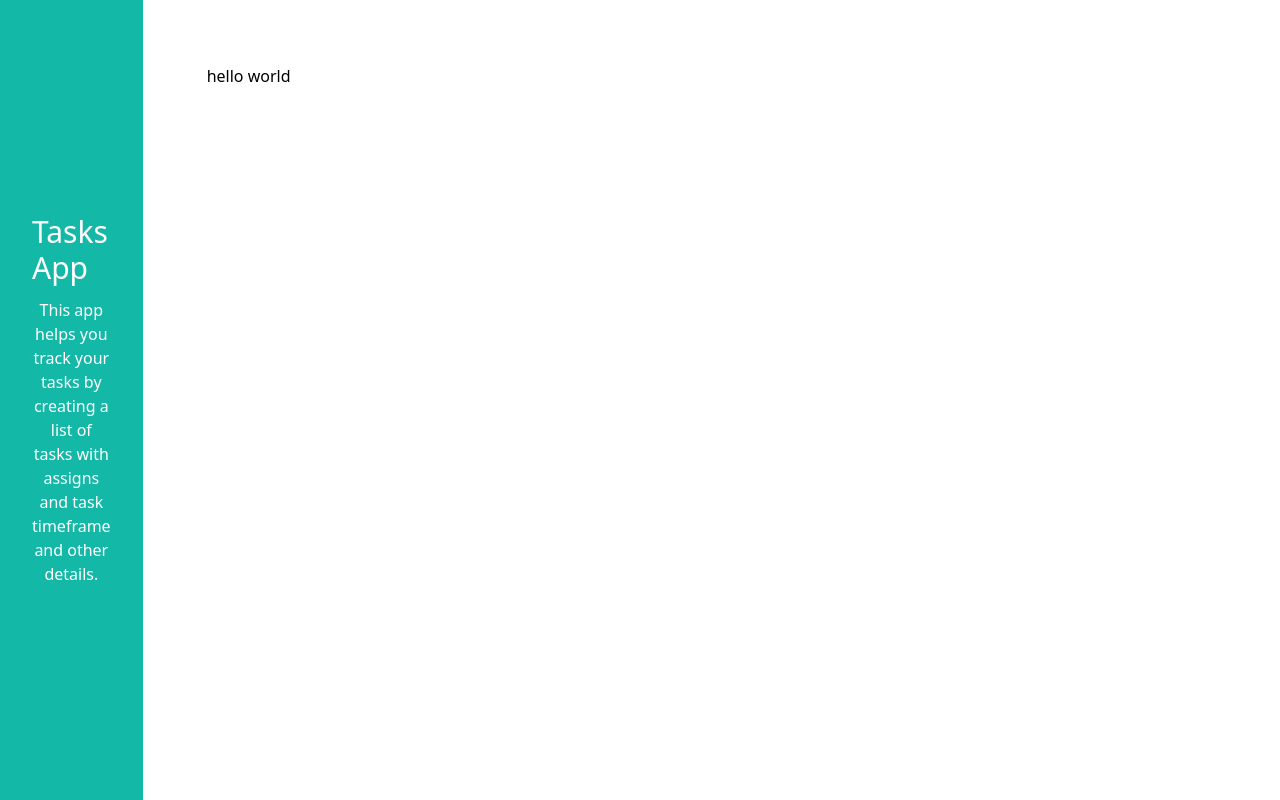
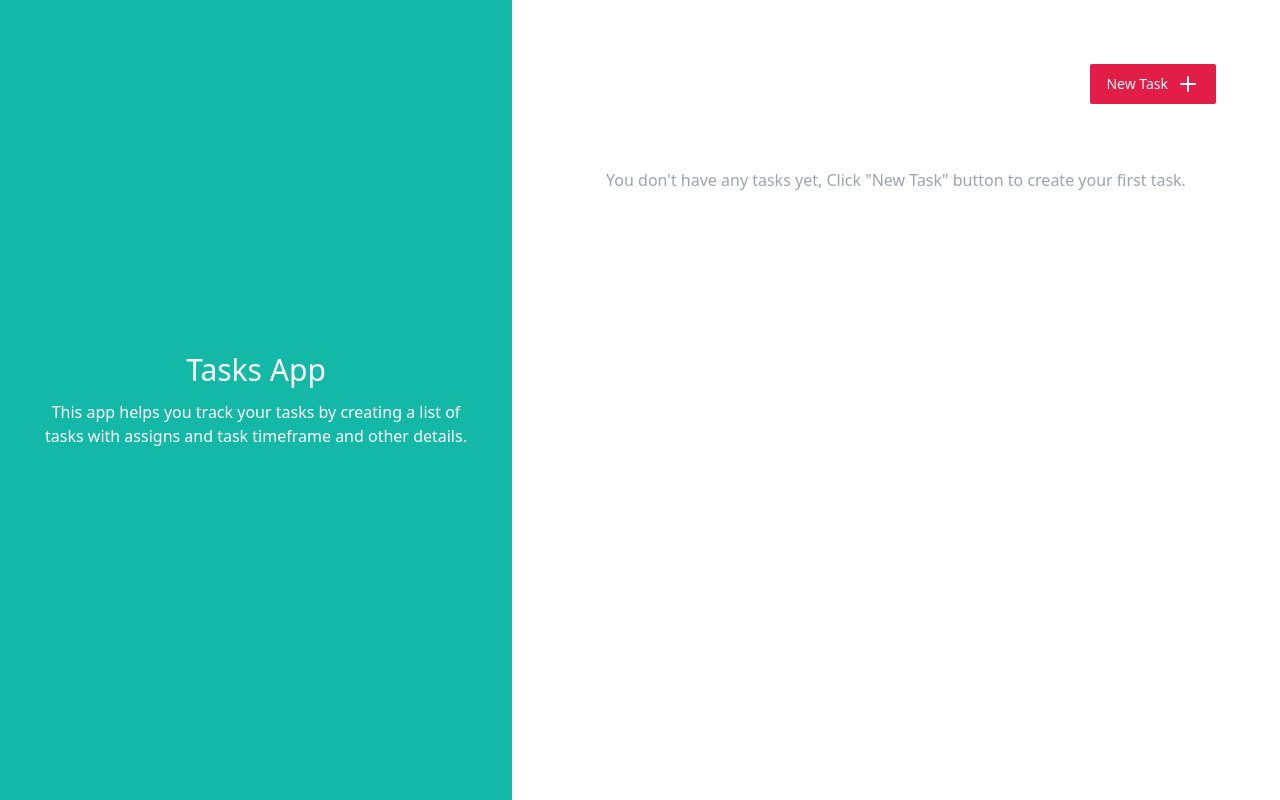
Before and after one commit to YassenRabie/qpros_frontend_task, a Next.js app: page / in a window 1280 px wide. Built offline with nearby package versions, Linux system fonts and the light colour scheme.

Commit message:
feat: create empty home page UI

```diff
--- a/package.json
+++ b/package.json
@@ -9,6 +9,7 @@
     "lint": "next lint"
   },
   "dependencies": {
+    "@radix-ui/react-slot": "^1.0.2",
     "class-variance-authority": "^0.7.0",
     "clsx": "^2.0.0",
     "lucide-react": "^0.292.0",
--- a/src/components/common/layout/index.tsx
+++ b/src/components/common/layout/index.tsx
@@ -11,7 +11,7 @@ const Index: FC<LayoutProps> = (props) => {
 
     return (
         <div className={"flex min-h-screen"}>
-            <div className={"container mx-auto bg-teal-500 flex-1 flex flex-col justify-center items-center p-8"}>
+            <div className={"container w-2/5 mx-auto bg-teal-500 flex flex-col justify-center items-center p-8"}>
                 <h3 className={"text-white text-3xl font-light"}>
                     {title}
                 </h3>
@@ -23,7 +23,7 @@ const Index: FC<LayoutProps> = (props) => {
                 }
             </div>
 
-            <div className={"flex-2 container mx-auto p-16"}>
+            <div className={"container flex-1 mx-auto p-16"}>
                 {children}
             </div>
         </div>
--- /dev/null
+++ b/src/components/home/EmptyList.tsx
@@ -0,0 +1,11 @@
+import React from "react";
+
+const EmptyList = () => {
+    return (
+        <p className={"mt-16 text-gray-400"}>
+            You don't have any tasks yet, Click "New Task" button to create your first task.
+        </p>
+    )
+}
+
+export default EmptyList;
--- a/src/pages/index.tsx
+++ b/src/pages/index.tsx
@@ -1,4 +1,7 @@
 import Layout from "@/components/common/layout";
+import { Button } from "@/components/ui/button";
+import { Plus } from "lucide-react";
+import EmptyList from "@/components/home/EmptyList";
 
 const APP_DESCRIPTION = "This app helps you track your tasks by creating a list of tasks with assigns and task timeframe and other details.";
 
@@ -9,7 +12,13 @@ export default function Home() {
             title={"Tasks App"}
             content={APP_DESCRIPTION}
         >
-            hello world
+            <div className={"flex flex-col items-center"}>
+                <Button className={"ml-auto"}>
+                    New Task <Plus className={"ml-2"} />
+                </Button>
+
+                <EmptyList />
+            </div>
         </Layout>
       </main>
   )
```
Also changed, not shown: 1 other file (tests, documents, lock files or other folders).
